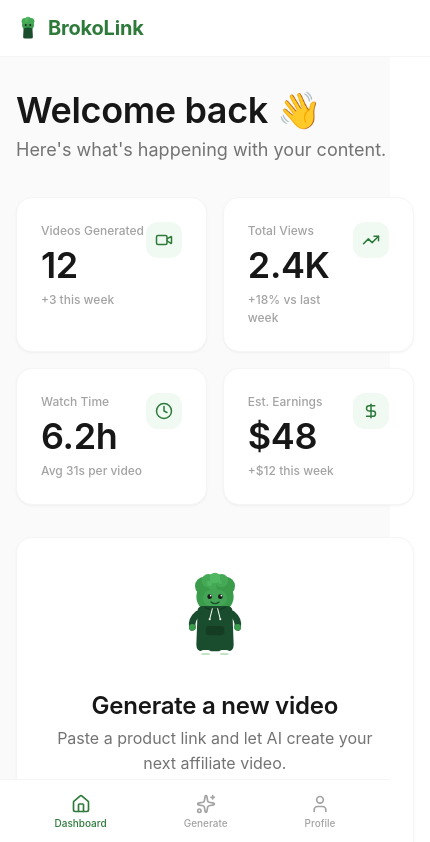
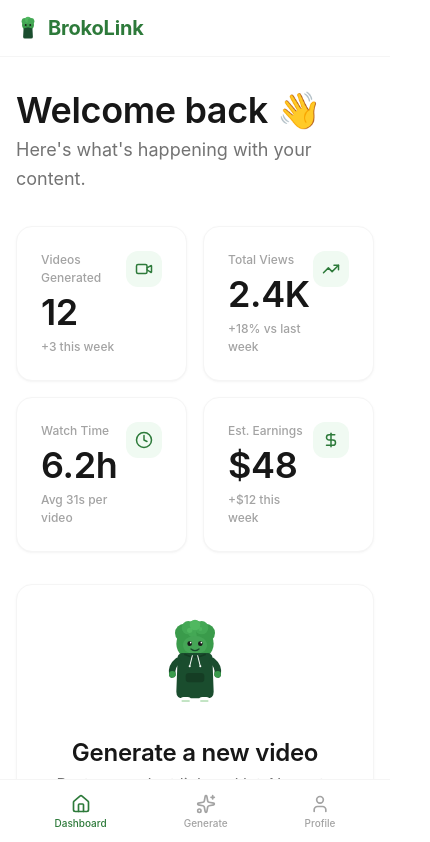
Before and after one commit to brokolink13-crypto/brokolink-v3, a Next.js app: page /dashboard in a window 390 px wide. Shown: the top 842 px of the page, 430 px wide, since content can reach past the window. Built offline with nearby package versions, Linux system fonts and the light colour scheme.

Commit message:
feat: add providers, layout, skeleton, css, auth pages

```diff
--- a/app/auth/login/page.tsx
+++ b/app/auth/login/page.tsx
@@ -2,13 +2,12 @@
 
 import React from "react";
 import { useRouter } from "next/navigation";
-import { AuthCard } from "@/components/auth/AuthCard";
-import { AuthForm } from "@/components/auth/AuthForm";
+import { AuthCard, AuthForm } from "@/components/auth";
 import { useAuth } from "@/hooks/useAuth";
 
 export default function LoginPage() {
+  const { login } = useAuth();
   const router = useRouter();
-  const { login } = useAuth();
 
   const handleLogin = async (data: { email: string; password: string }) => {
     await login(data.email, data.password);
--- a/app/auth/register/page.tsx
+++ b/app/auth/register/page.tsx
@@ -2,23 +2,23 @@
 
 import React from "react";
 import { useRouter } from "next/navigation";
-import { AuthCard } from "@/components/auth/AuthCard";
-import { AuthForm } from "@/components/auth/AuthForm";
+import { AuthCard, AuthForm } from "@/components/auth";
 import { useAuth } from "@/hooks/useAuth";
 
 export default function RegisterPage() {
+  const { register } = useAuth();
   const router = useRouter();
-  const { register } = useAuth();
 
   const handleRegister = async (data: { name?: string; email: string; password: string }) => {
-    await register(data.name || "", data.email, data.password);
+    if (!data.name) throw new Error("Name is required");
+    await register(data.name, data.email, data.password);
     router.push("/onboarding");
   };
 
   return (
     <AuthCard
       title="Create your account"
-      subtitle="Start generating affiliate videos in minutes"
+      subtitle="Start creating affiliate videos with AI"
       footerText="Already have an account?"
       footerLinkText="Log in"
       footerLinkHref="/auth/login"
--- a/components/layout/DashboardLayout.tsx
+++ b/components/layout/DashboardLayout.tsx
@@ -2,8 +2,8 @@
 
 import React from "react";
 import { Sidebar } from "./Sidebar";
+import { DashboardHeader } from "./DashboardHeader";
 import { MobileNav } from "./MobileNav";
-import { DashboardHeader } from "./DashboardHeader";
 
 interface DashboardLayoutProps {
   children: React.ReactNode;
@@ -11,12 +11,12 @@ interface DashboardLayoutProps {
 
 export function DashboardLayout({ children }: DashboardLayoutProps) {
   return (
-    <div className="flex min-h-screen bg-neutral-50">
-      <Sidebar />
-      <main className="flex-1 pb-20 lg:pb-0">
-        <DashboardHeader />
-        {children}
-      </main>
+    <div className="min-h-screen bg-white">
+      <DashboardHeader />
+      <div className="flex">
+        <Sidebar />
+        <main className="flex-1 min-w-0 pb-20 lg:pb-0">{children}</main>
+      </div>
       <MobileNav />
     </div>
   );
```
